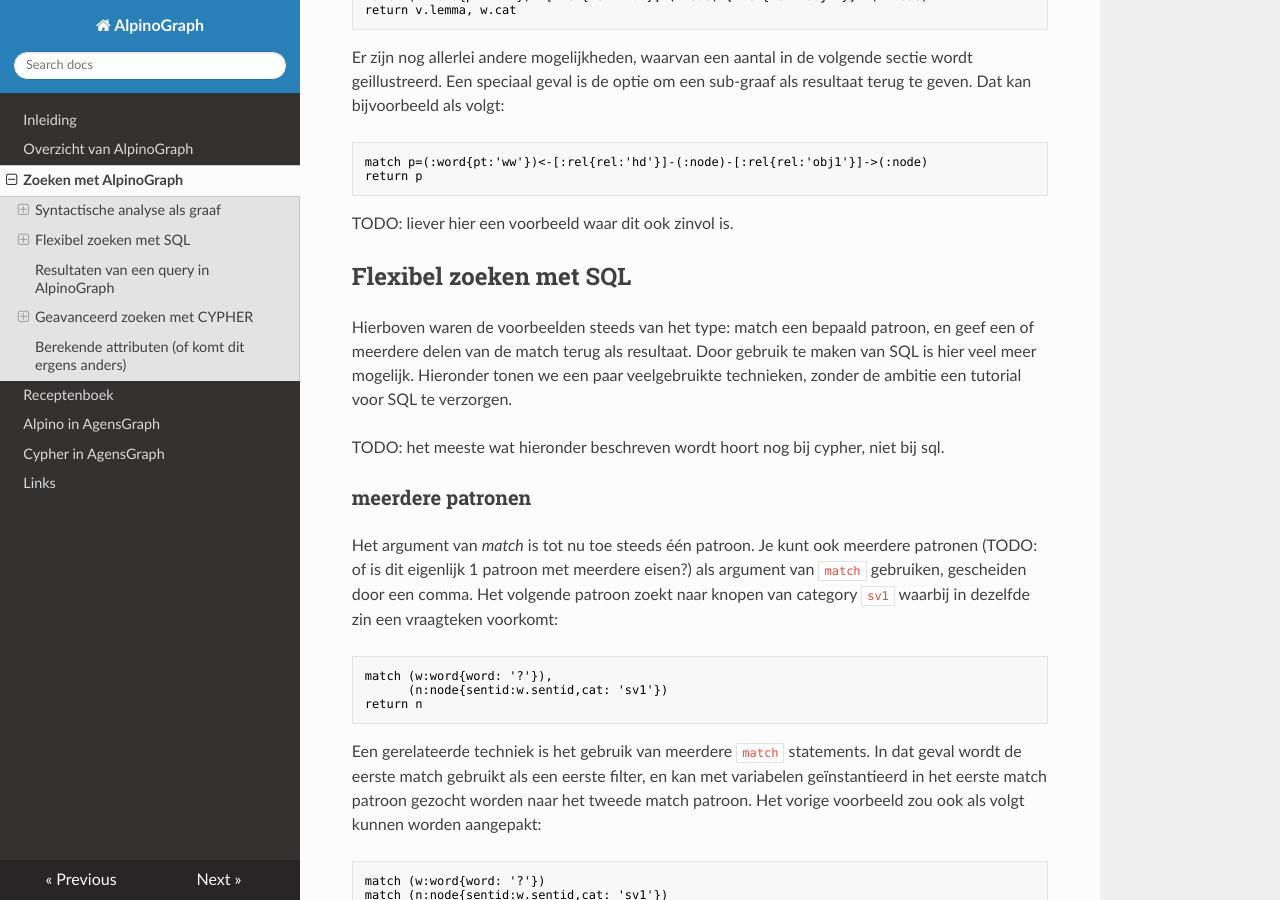
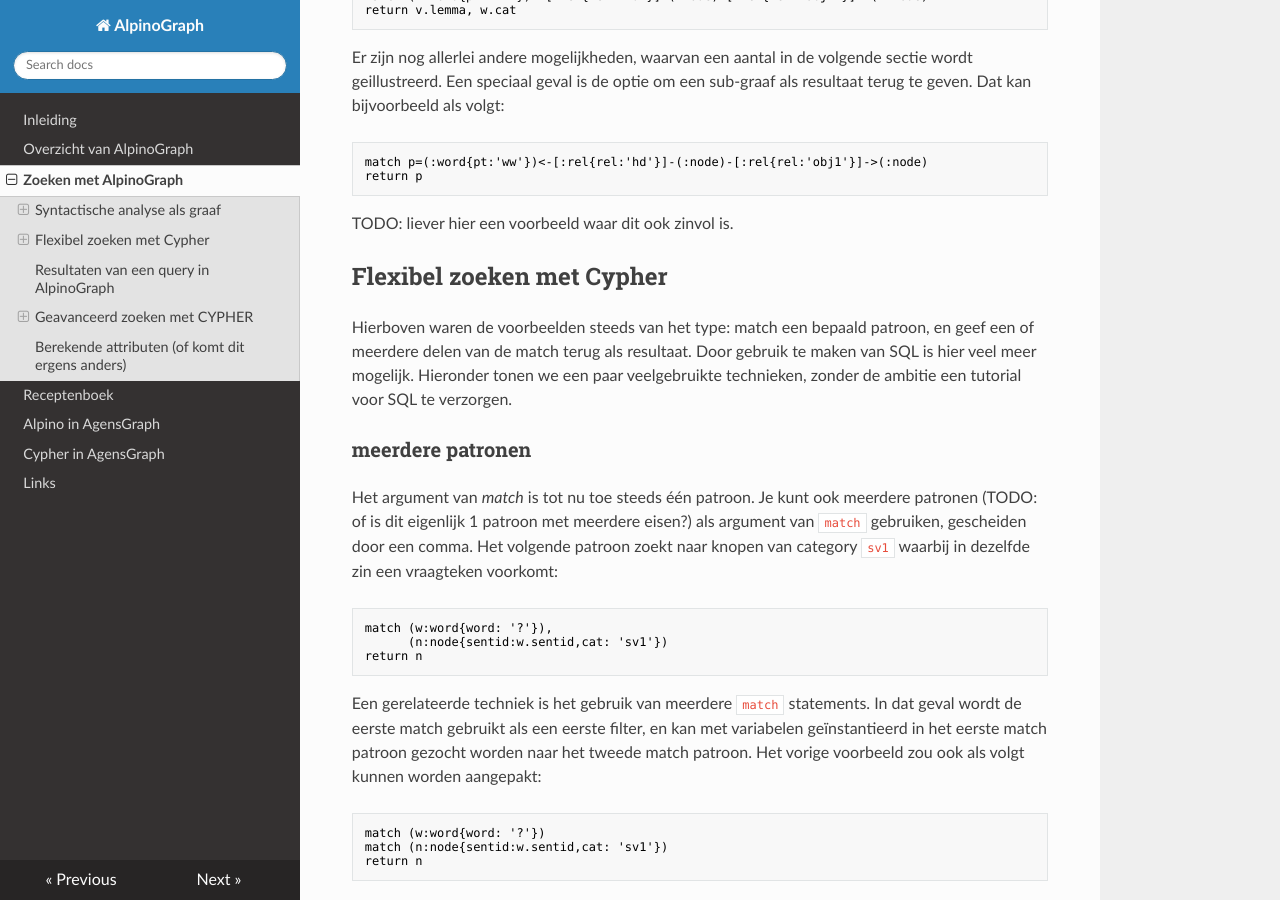
Before and after one commit to rug-compling/alpinograph-docs, an MkDocs documentation site: the page built from docs/zoeken.md, in a window 1280 px wide and 900 px high, scrolled down 3834 px. Built offline with MkDocs 1.6.1, drawn with Linux system fonts in a browser that asks for light colours; nearby versions of some CDN libraries; some of the changed text lies outside the part shown.

Commit message:
Update zoeken.md

````diff
--- a/docs/zoeken.md
+++ b/docs/zoeken.md
@@ -159,12 +159,10 @@ return p
 TODO: liever hier een voorbeeld waar dit ook zinvol is.
 
 
-## Flexibel zoeken met SQL
+## Flexibel zoeken met Cypher
 
 Hierboven waren de voorbeelden steeds van het type: match een bepaald patroon, en geef een of meerdere delen van de match terug als resultaat. Door gebruik te maken van SQL is hier veel meer mogelijk. Hieronder tonen we een paar veelgebruikte technieken, zonder de ambitie een tutorial voor SQL te verzorgen.
 
-TODO: het meeste wat hieronder beschreven wordt hoort nog bij cypher,
-niet bij sql.
 
 ### meerdere patronen
 
@@ -438,7 +436,7 @@ return n
 Een typisch geval is het gebruik van dit mechanisme met het interval `*0..1`. In het volgende voorbeeld worden knopen geïdentificeerd die als subject optreden. In geval de knoop een lexicaal hoofd heeft, wordt dat hoofd als resultaat gevonden. Als de knoop zelf lexicaal is (en dus ook geen hoofd kan hebben), wordt de knoop zelf teruggegeven. Subjecten die niet lexicaal zijn, maar geen hoofd hebben (conjuncties bijvoorbeeld) worden dus overgeslagen.
 
 ```text
-match ()-[:rel{rel: 'su'}]->(n)-[:rel*0..1{rel: 'hd'}]->(:word)
+match ()-[:rel{rel: 'su'}]->()-[:rel*0..1{rel: 'hd'}]->(n:word)
 return n
 ```
 
````
